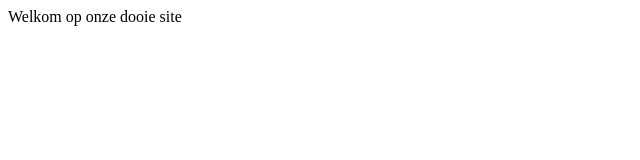
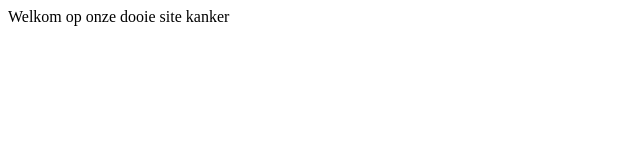
Before and after one commit to MrCarrotJuice/CarrotJuice, a plain HTML site: page index.html in a window 1280 px wide. Shown: the full height of the page, 0-640 px from the left. Drawn offline with Linux system fonts and the light colour scheme.

Commit message:
test 3 3

```diff
--- a/index.html
+++ b/index.html
@@ -7,7 +7,8 @@
     <title>Document</title>
 </head>
 <body>
-    Welkom op onze dooie site
+    Welkom op onze dooie site kanker
+
 
 </body>
 </html>
```
